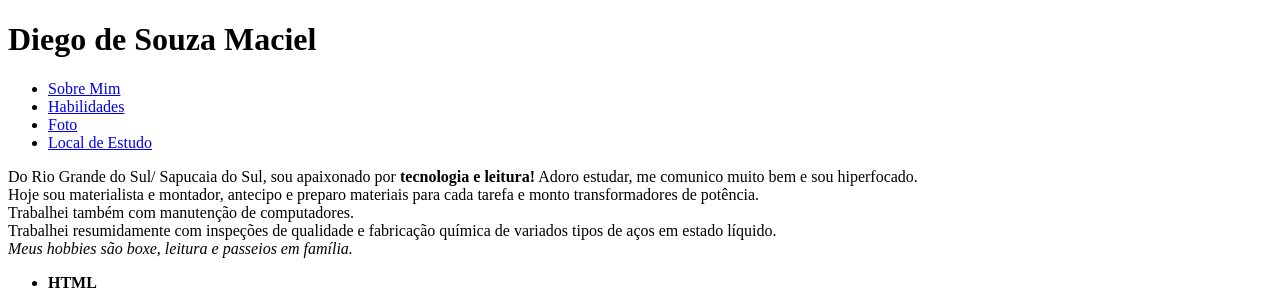
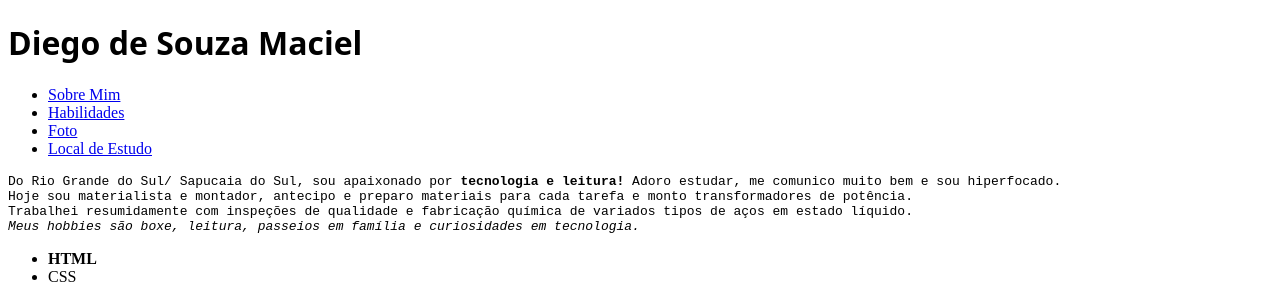
Before and after one commit to Disouzamaciel/Portfolio, a plain HTML site: page index.html in a window 1280 px wide. Shown: the top 294 px of the page. Drawn offline with Linux system fonts and the light colour scheme.

Commit message:
troca de font-family para h1 e descrição

```diff
--- a/index.html
+++ b/index.html
@@ -4,6 +4,15 @@
     <meta charset="UTF-8">
     <meta name="viewport" content="width=device-width, initial-scale=1.0">
     <title>Diego Maciel</title>
+    <style>
+        h1 {
+            font-family: system-ui, -apple-system, BlinkMacSystemFont, 'Segoe UI', Roboto, Oxygen, Ubuntu, Cantarell, 'Open Sans', 'Helvetica Neue', sans-serif;
+        }
+
+        #mim {
+            font-family: monospace;
+        }
+    </style>
 </head>
 
 <body>
@@ -14,7 +23,7 @@
         <li><a href="#foto">Foto</a></li>
         <li><a href="#estudo">Local de Estudo</a></li>
     </ul>
-    <p id="mim">Do Rio Grande do Sul/ Sapucaia do Sul, sou apaixonado por <strong>tecnologia e leitura!</strong> Adoro estudar, me comunico muito bem e sou hiperfocado. <br>Hoje sou materialista e montador, antecipo e preparo materiais para cada tarefa e monto transformadores de potência. <br>Trabalhei também com manutenção de computadores. <br>Trabalhei resumidamente com inspeções de qualidade e fabricação química de variados tipos de aços em estado líquido. <br><em>Meus hobbies são boxe, leitura e passeios em família.</em></p>
+    <p id="mim">Do Rio Grande do Sul/ Sapucaia do Sul, sou apaixonado por <strong>tecnologia e leitura!</strong> Adoro estudar, me comunico muito bem e sou hiperfocado. <br>Hoje sou materialista e montador, antecipo e preparo materiais para cada tarefa e monto transformadores de potência. <br>Trabalhei resumidamente com inspeções de qualidade e fabricação química de variados tipos de aços em estado líquido. <br><em>Meus hobbies são boxe, leitura, passeios em família e curiosidades em tecnologia.</em></p>
 
     <ul id="habilidades">
         <li><strong>HTML</strong></li>
```
